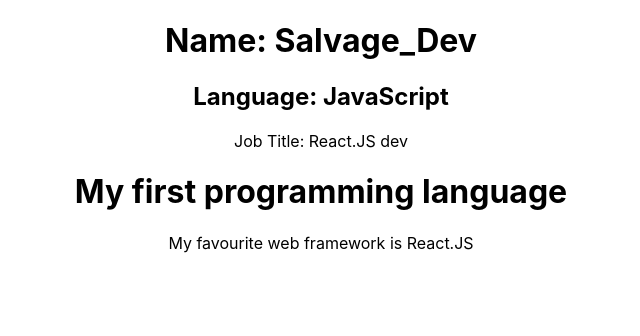
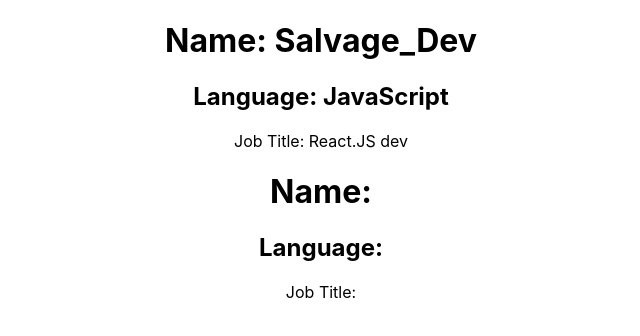
Before and after one commit to Milo123459/salvage-official, a React (Create React App) app: page / in a window 1280 px wide. Shown: the top 336 px of the page, without its empty margins (319-959 px from the left). Built offline with nearby package versions, Linux system fonts and the light colour scheme.

Commit message:
New update

```diff
--- a/src/components/Post.js
+++ b/src/components/Post.js
@@ -1,9 +1,20 @@
 import React from "react";
-export default function Post(props){
-    return (
-        <div>
-            <h1>{props.title}</h1>
-            <p>{props.content}</p>
-        </div>
-    )
+export default class User extends React.Component {
+    constructor(props){
+        super(props);
+        this.state = {
+            name: props.name,
+            language: props.language,
+            jobTitle: props.jobTitle
+        }
+    }
+    render(){
+        return (
+            <div>
+                <h1>Name: {this.state.name}</h1>
+                <h2>Language: {this.state.language}</h2>
+                <p>Job Title: {this.state.jobTitle}</p>
+            </div>
+        )
+    }
 }
```
